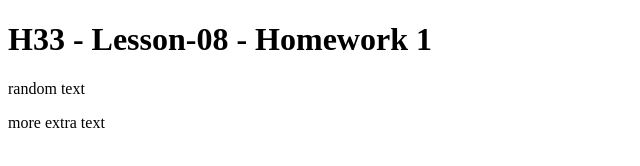
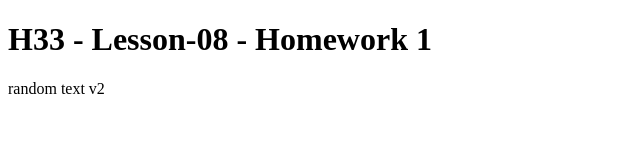
Before and after one commit to sarad629/h33-devops-lesson-8-hw1, a plain HTML site: page index.html in a window 1280 px wide. Shown: the whole page, without its empty margins (0-640 px from the left). Drawn offline with Linux system fonts and the light colour scheme.

Commit message:
ACTUAL P TAG

```diff
--- a/index.html
+++ b/index.html
@@ -8,9 +8,7 @@
 
     <h1>H33 - Lesson-08 - Homework 1</h1>
 
-    <p>random text</p>
-
-    <p>more extra text</p>
+    <p>random text v2</p>
 
 </body>
 </html>
```
